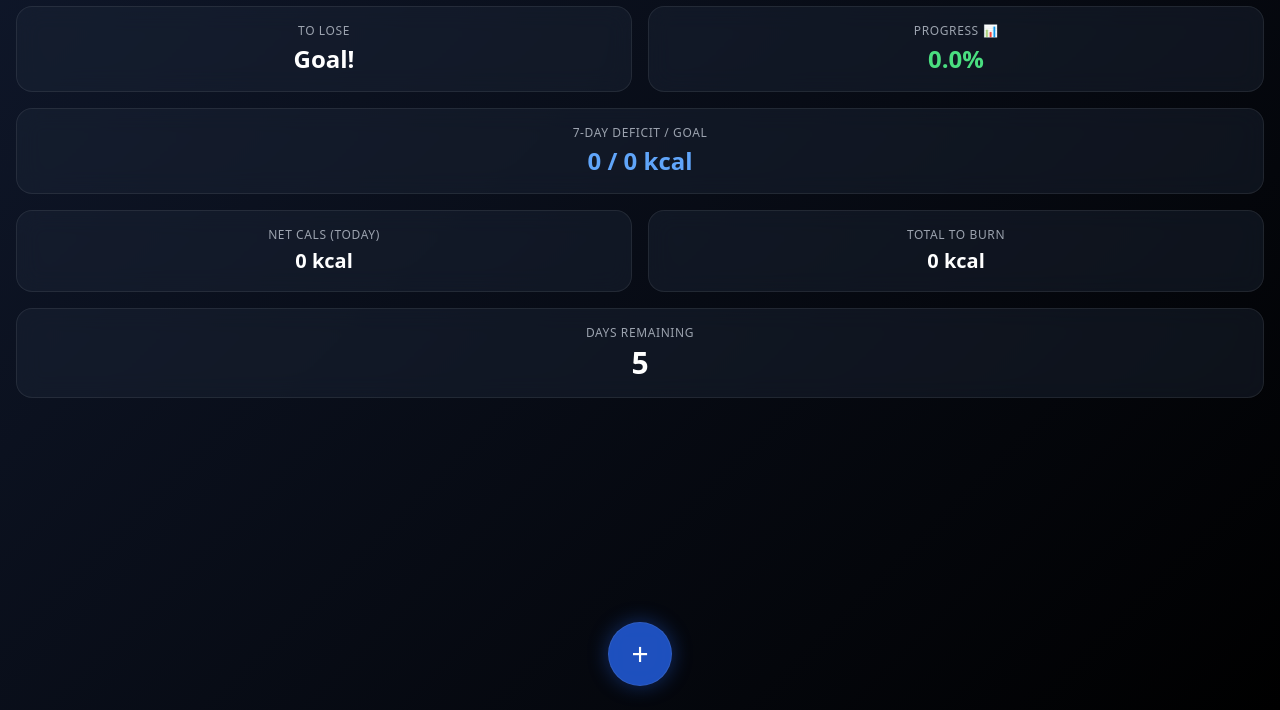
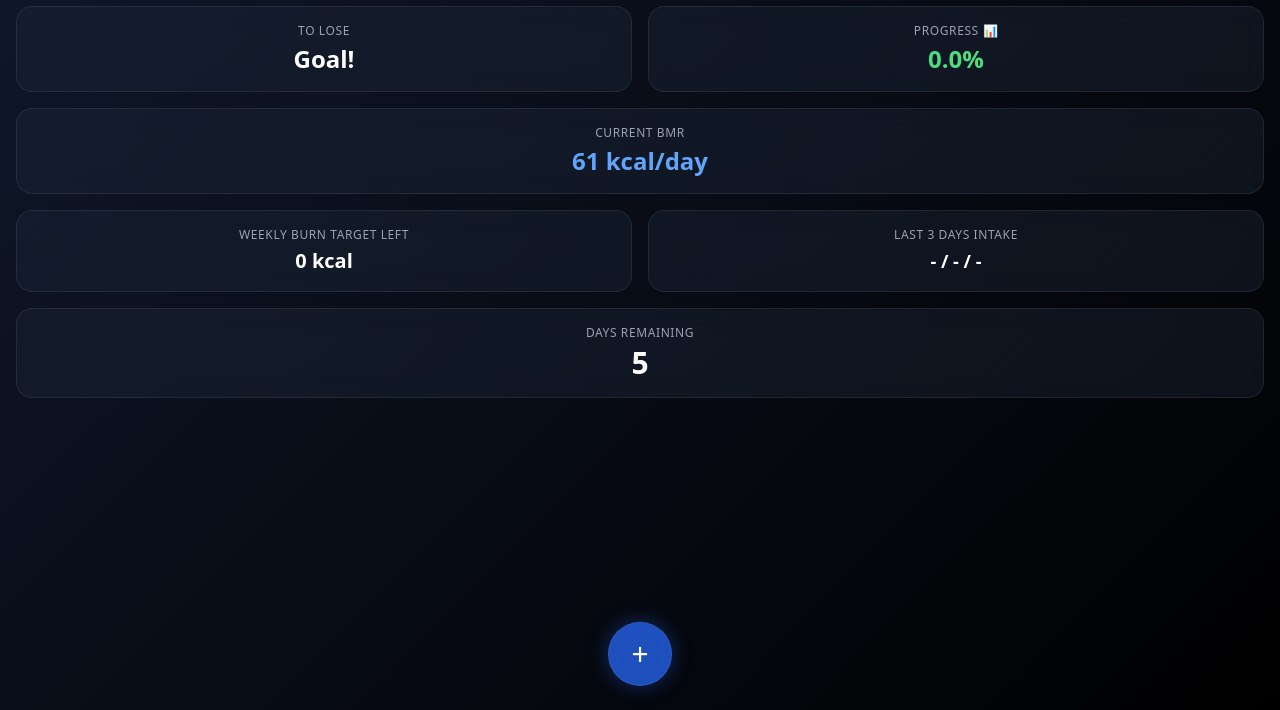
Before and after one commit to gowthamnair/FitnessCalculator, a plain HTML site: page index.html in a window 1280 px wide. Both pictures are taken after typing "5", "5", "5", "5", "5" into the empty fields and a click on the button "Save Configuration". Shown: the part 90-800 px from the top of the page. Drawn offline with nearby package versions, Linux system fonts and the light colour scheme.

Commit message:
Update metrics displayed in index.html

```diff
--- a/index.html
+++ b/index.html
@@ -47,16 +47,16 @@
             <span id="metric-progress" class="text-2xl font-bold text-green-400">0%</span>
         </div>
         <div class="glass-panel p-4 flex flex-col justify-center items-center text-center col-span-2">
-            <span class="text-xs text-gray-400 uppercase tracking-wider mb-1">7-Day Deficit / Goal</span>
-            <span id="metric-weekly-deficit" class="text-2xl font-bold text-blue-400">0 / 0 kcal</span>
+            <span class="text-xs text-gray-400 uppercase tracking-wider mb-1">Current BMR</span>
+            <span id="metric-bmr" class="text-2xl font-bold text-blue-400">0 kcal/day</span>
         </div>
         <div class="glass-panel p-4 flex flex-col justify-center items-center text-center">
-            <span class="text-xs text-gray-400 uppercase tracking-wider mb-1">Net Cals (Today)</span>
-            <span id="metric-net-cals" class="text-xl font-bold">0 kcal</span>
+            <span class="text-xs text-gray-400 uppercase tracking-wider mb-1">Weekly Burn Target Left</span>
+            <span id="metric-weekly-left" class="text-xl font-bold">0 kcal</span>
         </div>
         <div class="glass-panel p-4 flex flex-col justify-center items-center text-center">
-            <span class="text-xs text-gray-400 uppercase tracking-wider mb-1">Total to Burn</span>
-            <span id="metric-total-burn" class="text-xl font-bold">0 kcal</span>
+            <span class="text-xs text-gray-400 uppercase tracking-wider mb-1">Last 3 Days Intake</span>
+            <span id="metric-last-3" class="text-lg font-bold">0 / 0 / 0</span>
         </div>
         <div class="glass-panel p-4 flex flex-col justify-center items-center text-center col-span-2">
             <span class="text-xs text-gray-400 uppercase tracking-wider mb-1">Days Remaining</span>
@@ -220,7 +220,10 @@
             percent = Math.max(0, Math.min(100, percent));
             document.getElementById('metric-progress').innerText = `${percent.toFixed(1)}%`;
 
-            // 3. Weekly Deficit & Goal
+            // 3. Current BMR
+            document.getElementById('metric-bmr').innerText = `${Math.round(bmr)} kcal/day`;
+
+            // 4. Weekly Calories Left to Burn (Target Deficit - Achieved Deficit)
             const msInDay = 24 * 60 * 60 * 1000;
             const now = new Date();
             let weeklyDeficit = 0;
@@ -236,19 +239,17 @@
             const targetDailyDeficit = totalCalsToBurn / config.timeframe;
             const targetWeeklyDeficit = targetDailyDeficit * 7;
 
-            document.getElementById('metric-weekly-deficit').innerText = `${Math.round(weeklyDeficit)} / ${Math.round(targetWeeklyDeficit)} kcal`;
+            const weeklyLeftToBurn = Math.max(0, targetWeeklyDeficit - weeklyDeficit);
+            document.getElementById('metric-weekly-left').innerText = `${Math.round(weeklyLeftToBurn)} kcal`;
 
-            // 4. Net Calories
-            let netCals = 0;
+            // 5. Last 3 Days Intake
+            let last3Str = "- / - / -";
             if (logs.length > 0) {
-                const lastLog = logs[logs.length - 1];
-                netCals = lastLog.calsIn - bmr - lastLog.calsOut;
+                const last3Logs = logs.slice(-3).map(l => l.calsIn);
+                while (last3Logs.length < 3) last3Logs.unshift('-');
+                last3Str = last3Logs.join(' / ');
             }
-            document.getElementById('metric-net-cals').innerText = `${Math.round(netCals)} kcal`;
-
-            // 5. Calories to Burn
-            const remainingCalsToBurn = (currentWeight - config.goalWeight) * calsPerKgFat;
-            document.getElementById('metric-total-burn').innerText = remainingCalsToBurn > 0 ? `${Math.round(remainingCalsToBurn)} kcal` : '0 kcal';
+            document.getElementById('metric-last-3').innerText = last3Str;
 
             // 6. Days to go
             const start = new Date(startDate);
```
